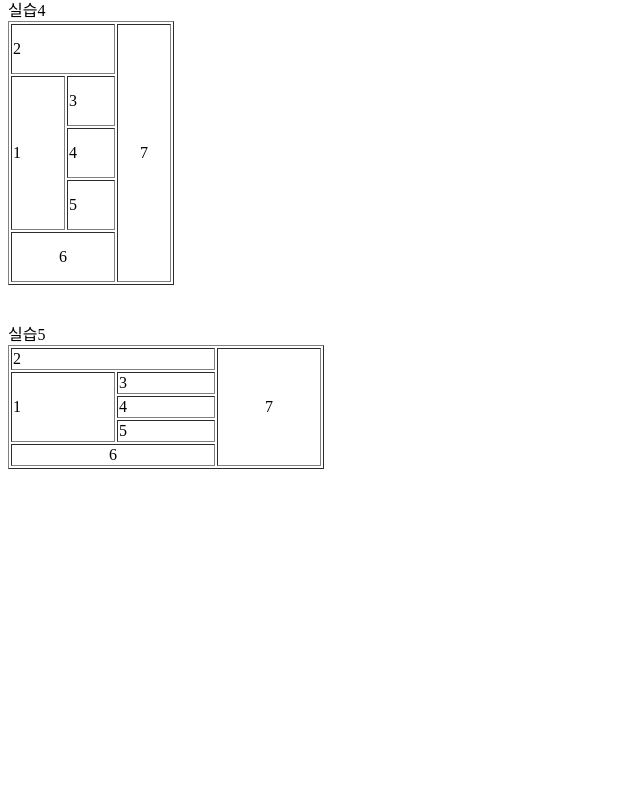
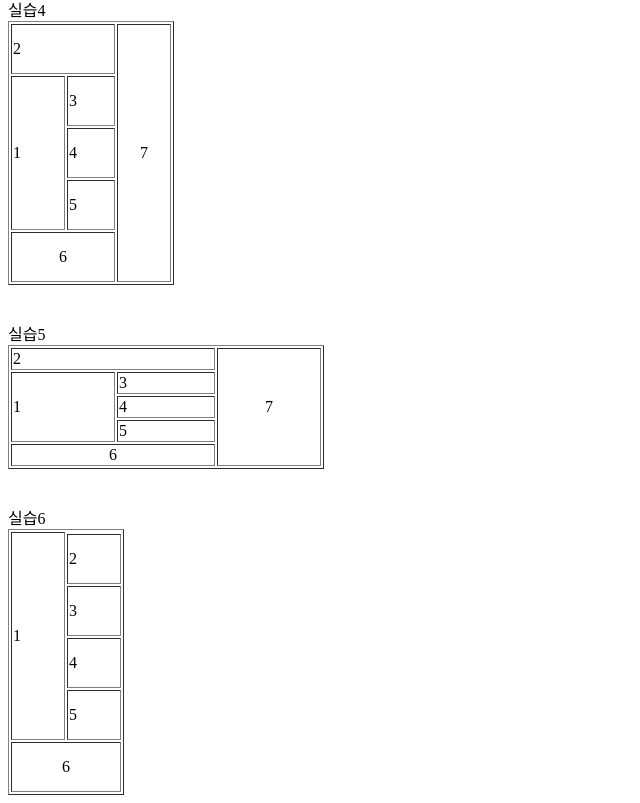
Before and after one commit to ilonelife/semin_song, a plain HTML site: page table.html in a window 1280 px wide. Shown: the part 765-1568 px from the top of the page, without its empty margins (0-640 px from the left). Before the commit the page ends 1242 px from the top, so only its background shows below. Drawn offline with Linux system fonts and the light colour scheme.

Commit message:
실습6 추가

```diff
--- a/table.html
+++ b/table.html
@@ -111,5 +111,28 @@
                 <td colspan="2" align="center">6</td>
             </tr>
         </table>
+        <br/>
+        <br/>
+        실습6 <br/>
+        <table border="1">
+            <tr>
+                <td rowspan="5" width="50px">1</td>
+            </tr>
+            <tr>
+                <td width="50px" height="50px">2</td>
+            </tr>
+            <tr>
+                <td  height="50px">3</td>
+            </tr>
+            <tr>
+                <td  height="50px">4</td>
+            </tr>
+            <tr>
+                <td height="50px">5</td>
+            </tr>
+            <tr>
+                <td colspan="2"  height="50px" align="center">6</td>
+            </tr>
+        </table>
     </body>
 </html>
```
